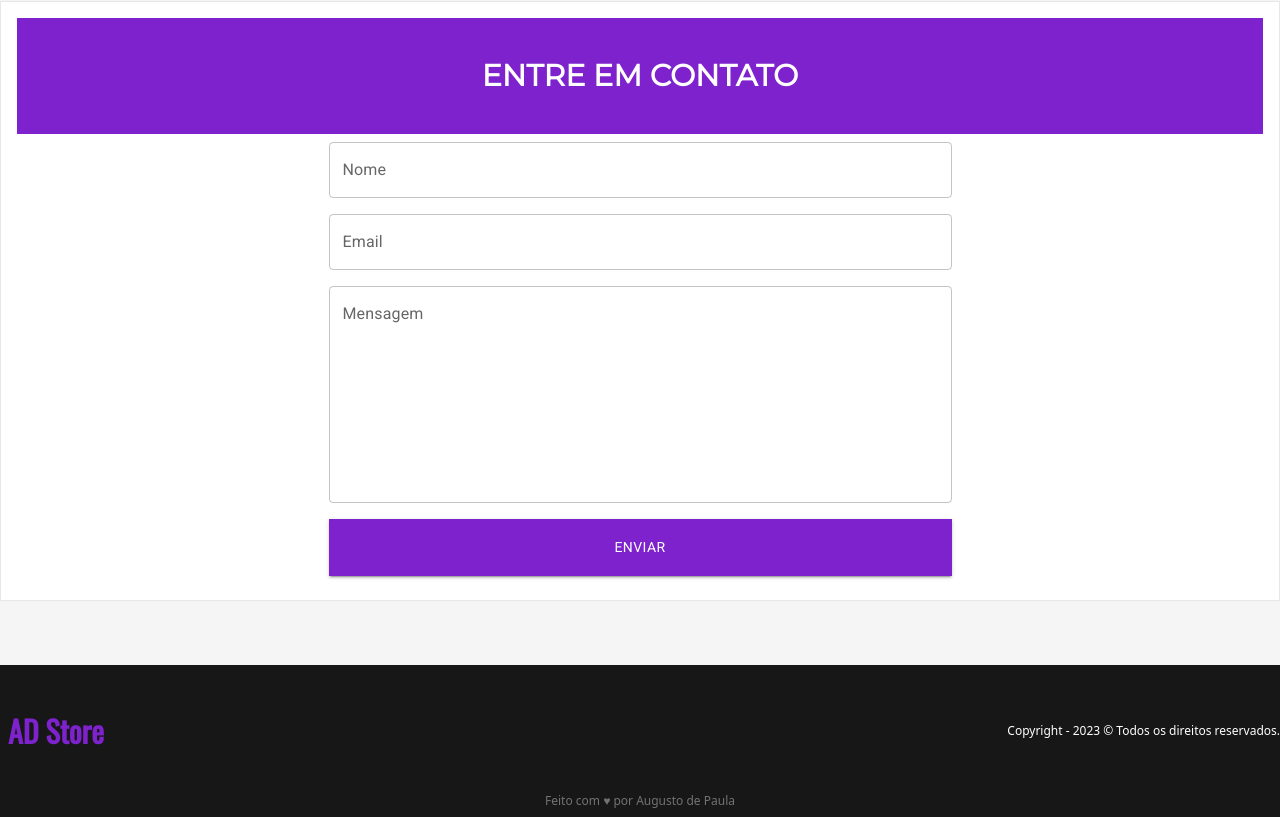
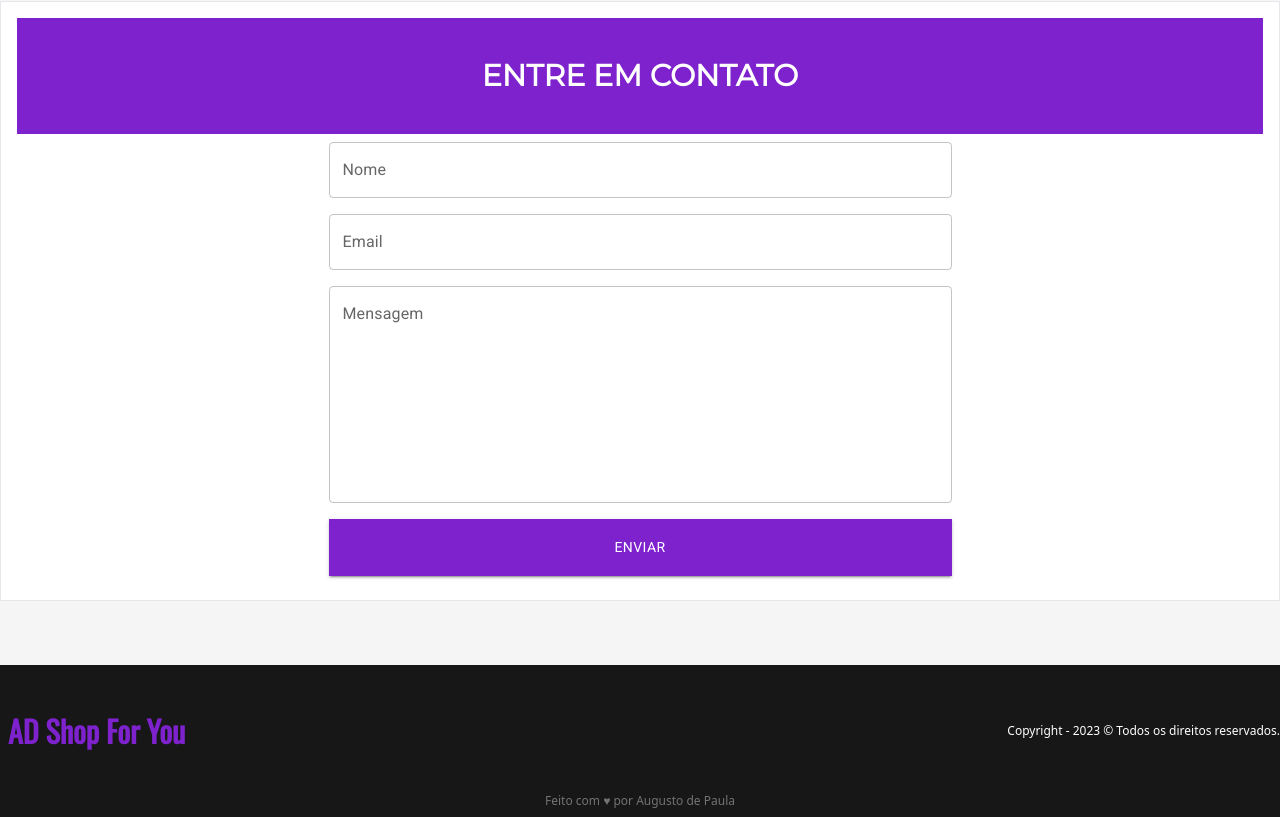
Before and after one commit to aughustuss/projeto-ecommerce, a React (Vite) app in the folder proj-ecommerce/: page /contact in a window 1280 px wide. Shown: the part 191-1008 px from the top of the page. Built offline with nearby package versions, Linux system fonts and the light colour scheme; no server answers.

Commit message:
correção do rodapé

```diff
--- a/proj-ecommerce/src/components/Footer.jsx
+++ b/proj-ecommerce/src/components/Footer.jsx
@@ -6,11 +6,11 @@ const Footer = () => {
   return (
     <>
       <footer className='bg-neutral-900'>
-        <div className='container mx-auto pt-12 pb-2'>
-          <div className='flex flex-col justify-between h-24'>
-            <div className='flex justify-between items-center' >
-              <Link to='/' className='text-3xl font-oswald font-bold flex flex-row items-center  text-purple-700 px-2 rounded-md' >
-                AD Store
+        <div className='container mx-auto pt-12 pb-12 md:pb-2'>
+          <div className='flex flex-col justify-between h-24 gap-y-4'>
+            <div className='flex justify-between items-center flex-col md:flex-row gap-y-4' >
+              <Link to='/' className='text-3xl font-oswald font-bold   text-purple-700 px-2 rounded-md' >
+                AD Shop For You
               </Link>
               <p className='text-xs text-white'>Copyright - 2023 &copy; Todos os direitos reservados.</p>
             </div>
@@ -19,7 +19,6 @@ const Footer = () => {
             </div>
           </div>
         </div>
-
       </footer>
     </>
   )
```
